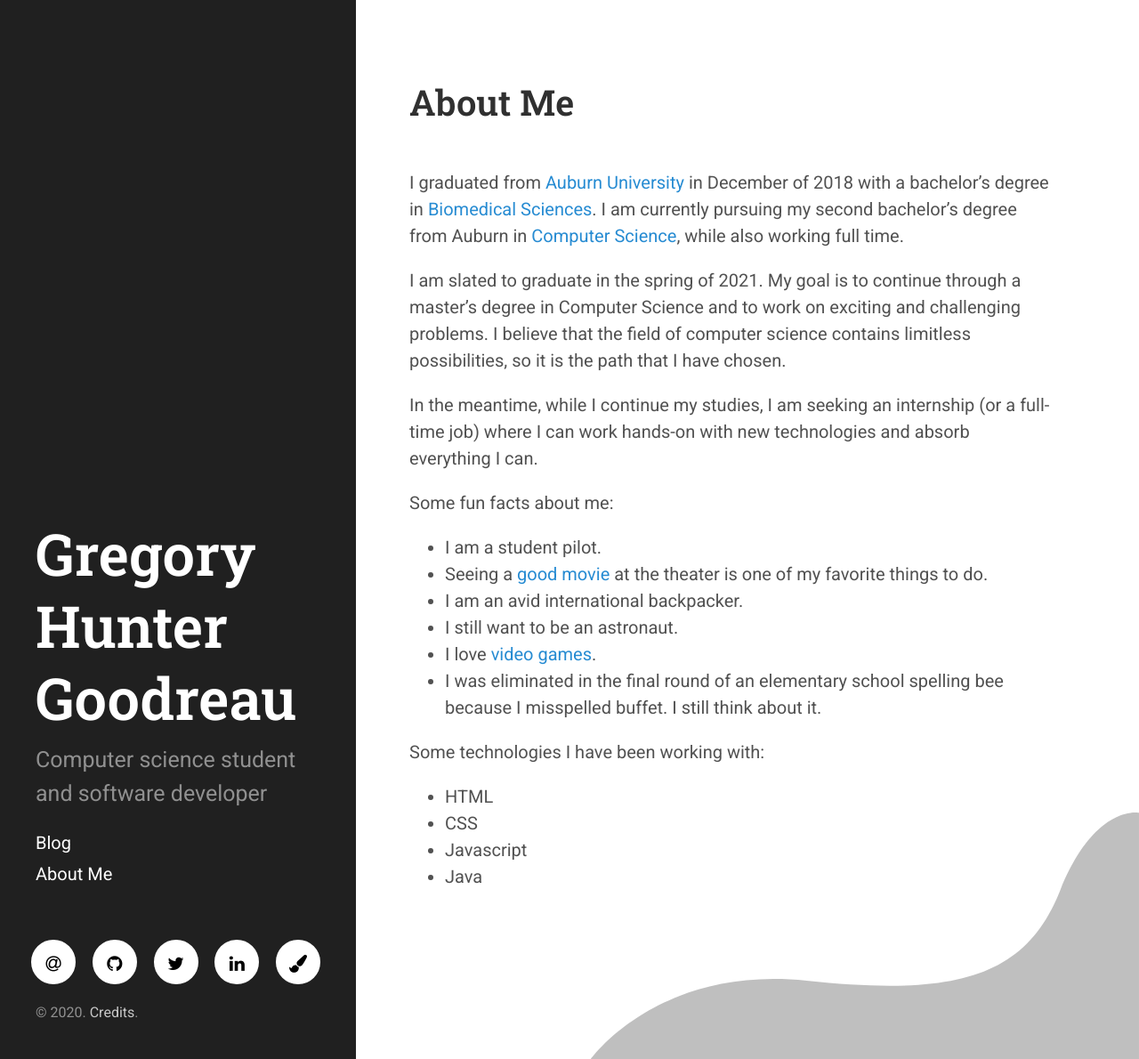
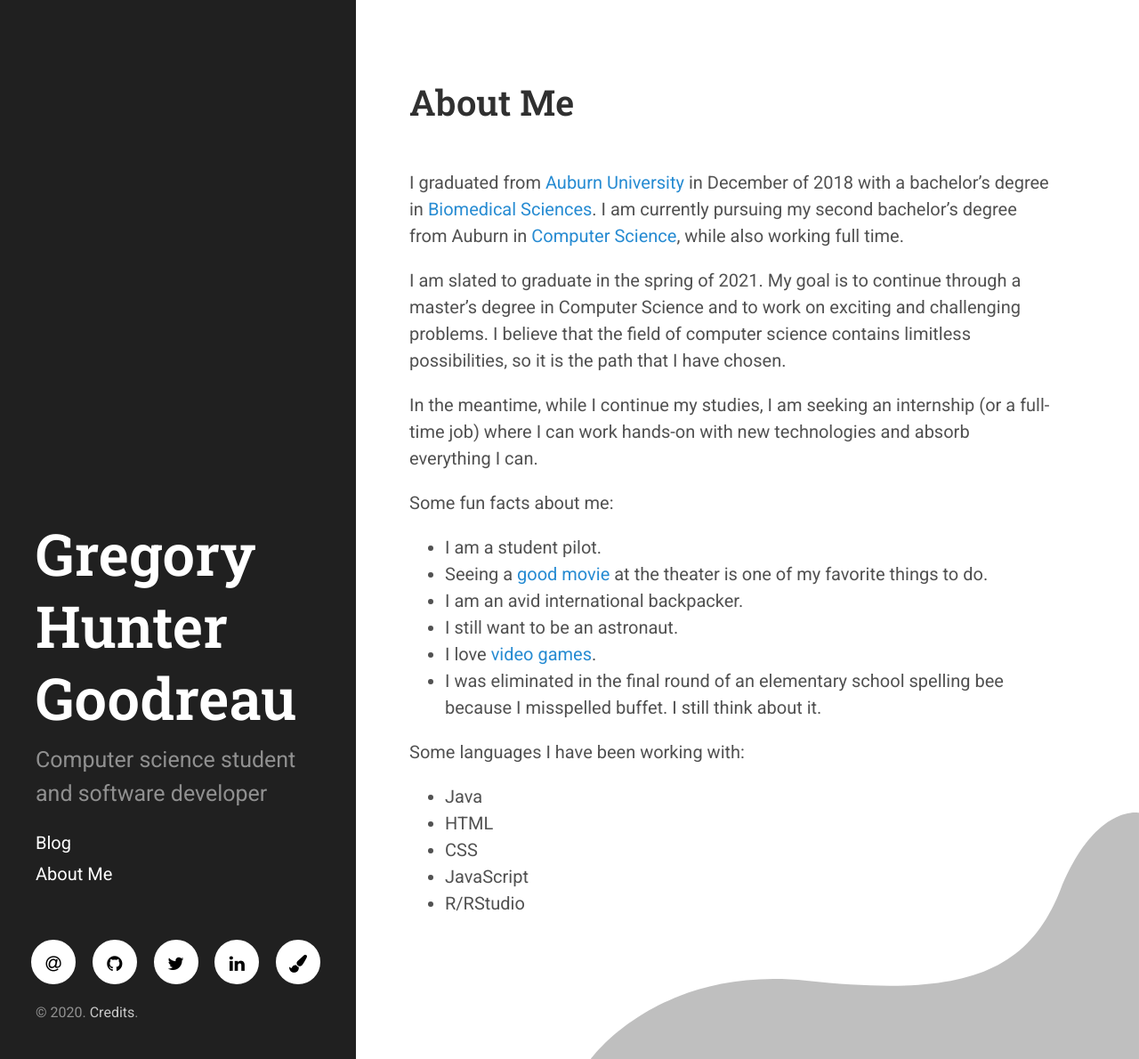
Before and after one commit to ghgoodreau/ghgoodreau.github.io, a Jekyll site: the page built from about.md, in a window 1280 px wide. Shown: the whole page at 89% size. Built offline with Jekyll 4.4.1, drawn with Linux system fonts in a browser that asks for light colours.

Commit message:
Update about.md

```diff
--- a/about.md
+++ b/about.md
@@ -22,9 +22,10 @@ Some fun facts about me:
 - I was eliminated in the final round of an elementary school spelling bee because I misspelled buffet. I still think about it.
 
 
-Some technologies I have been working with:
+Some languages I have been working with:
 
+- Java
 - HTML
 - CSS
-- Javascript
-- Java
+- JavaScript
+- R/RStudio
```
